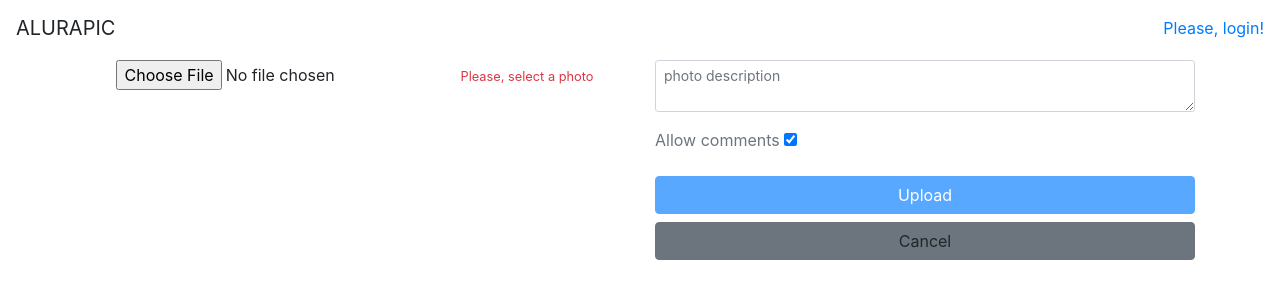
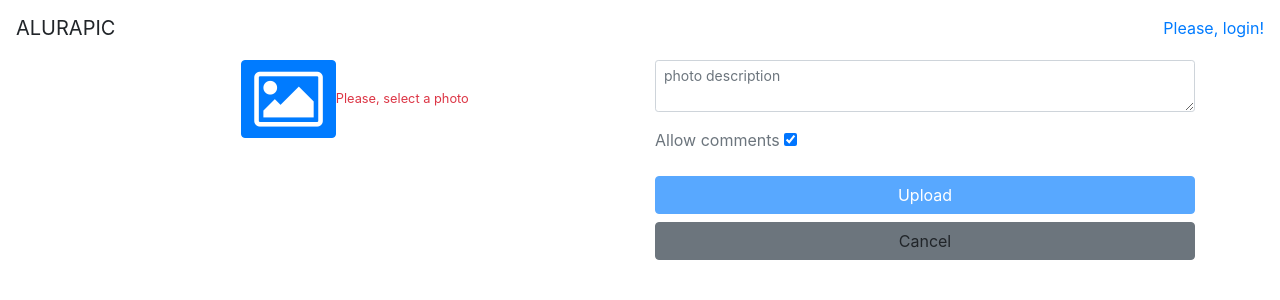
Before and after one commit to JOSELITOPASSOS/angular, an Angular app: page /#/p/add in a window 1280 px wide. Shown: the top 300 px of the page. Built offline with nearby package versions, Linux system fonts and the light colour scheme.

Commit message:
Add preview da imagem.

```diff
--- a/src/app/photos/photo-form/photo-form.component.html
+++ b/src/app/photos/photo-form/photo-form.component.html
@@ -1,12 +1,26 @@
 <div class="container">
   <form class="row" [formGroup]="photoForm" (submit)="upload()">
     <div class="col-md-6 text-center">
-        <input type="file" accept="image/*"
-               formControlName="file"
-               (change)="getFile($event.target)">
-        <ap-vmessage text="Please, select a photo"
-                     *ngIf="photoForm.get('file')?.errors?.required">
-        </ap-vmessage>
+        <div class="form-group" *ngIf="!preview; else previewImage">
+          <button type="button" class="btn btn-primary"
+                  (click)="fileInput.click()">
+              <i class="fa fa-image fa-4x align-middle"></i>
+          </button>
+          <input #fileInput hidden
+                type="file" accept="image/*"
+                formControlName="file"
+                (change)="handleFile($event.target)">
+          <ap-vmessage text="Please, select a photo"
+                      *ngIf="photoForm.get('file')?.errors?.required">
+          </ap-vmessage>
+        </div>
+        <ng-template #previewImage>
+          <div class="text-center">
+              <ap-photo title="Preview" [url]="preview">
+
+              </ap-photo>
+          </div>
+        </ng-template>
     </div>
     <div class="col-md-6">
       <div class="form-group">
--- a/src/app/photos/photo-form/photo-form.component.ts
+++ b/src/app/photos/photo-form/photo-form.component.ts
@@ -12,6 +12,7 @@ export class PhotoFormComponent implements OnInit {
 
   photoForm!: FormGroup;
   file!: File;
+  preview!: string;
 
   constructor(
                 private formBuilder: FormBuilder,
@@ -35,7 +36,10 @@ export class PhotoFormComponent implements OnInit {
               .subscribe( () => this.router.navigate(['']));
   }
 
-  getFile(event: any){
-    this.file = event?.files[0];
+  handleFile(target: any){
+    this.file = target?.files[0];
+    const reader = new FileReader();
+    reader.onload = (event: any) => this.preview = event.target?.result;
+    reader.readAsDataURL(this.file);
   }
 }
--- a/src/app/photos/photo-form/photo-form.module.ts
+++ b/src/app/photos/photo-form/photo-form.module.ts
@@ -1,3 +1,4 @@
+import { PhotoModule } from './../photo/photo.module';
 import { RouterModule } from '@angular/router';
 import { VMessageModule } from './../../shared/components/vmessage/vmessage.module';
 import { CommonModule } from '@angular/common';
@@ -13,7 +14,8 @@ import { PhotoFormComponent } from './photo-form.component';
     CommonModule,
     ReactiveFormsModule,
     VMessageModule,
-    RouterModule
+    RouterModule,
+    PhotoModule
    ]
 })
 export class PhotoFormModule {}
```
